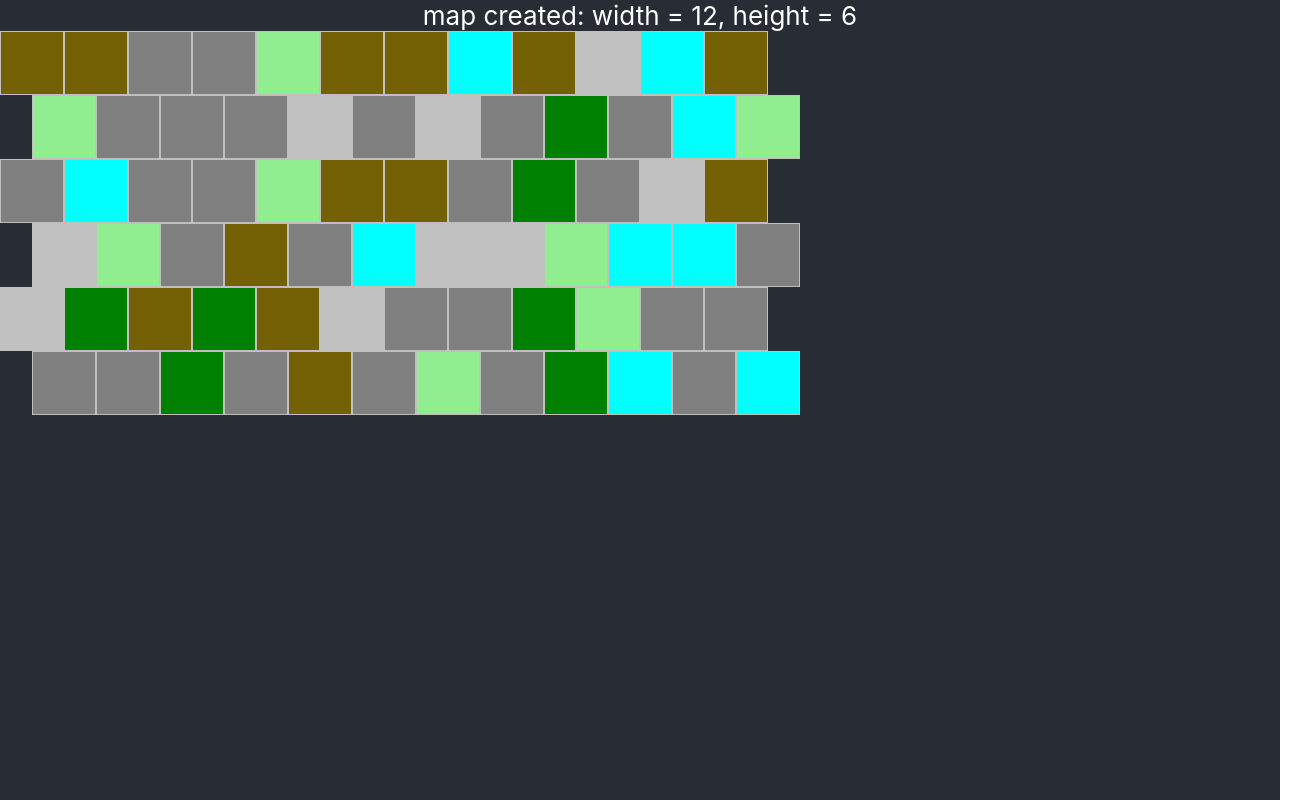
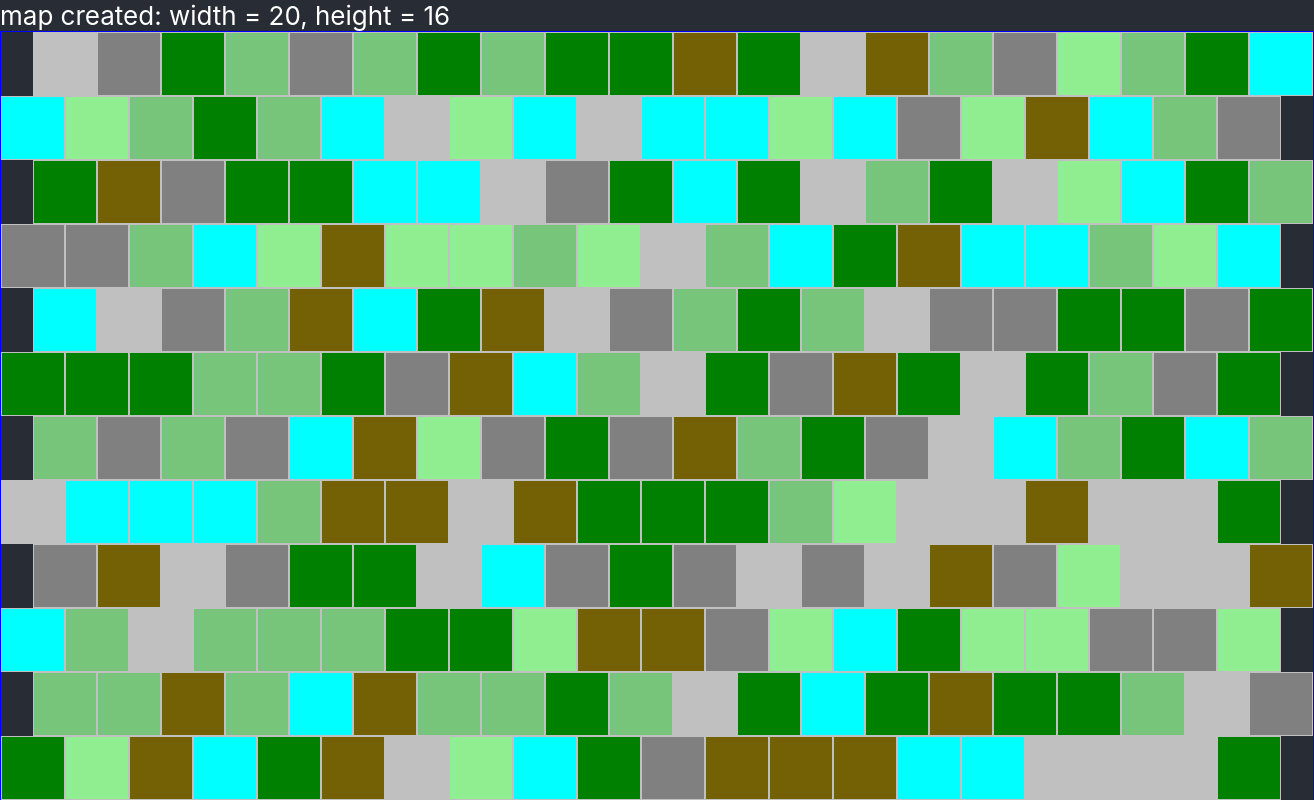
Before and after one commit to haoliu-dev/board-game, a React (Create React App) app: page / in a window 1280 px wide. Shown: the top 800 px of the page, 1314 px wide, since content can reach past the window. Built offline with nearby package versions, Linux system fonts and the light colour scheme.

Commit message:
use flex to layout map

```diff
--- a/src/App.css
+++ b/src/App.css
@@ -1,4 +1,4 @@
-.App {
+.xApp {
   text-align: center;
   min-height: 100vh;
 
@@ -9,19 +9,33 @@
   color: white;
 }
 
+body {
+  background-color: #282c34;
+  font-size: calc(10px + 2vmin);
+  color: white;
+
+}
+
 .hextile-container {
-  position: relative;
+  display: flex;
+  flex-flow: row wrap;
+  border: solid thin blue;
+  user-select: none;
 }
 
 .hextile {
   box-sizing: border-box;
   margin: 0px;
   padding: 0px;
-  position: absolute;
   border: solid thin silver;
   width: 64px;
   height: 64px;
 }
+
+.hextile.first-col{
+  margin-left:32px;
+}
+
 .hextile:hover {
   border: solid 2px red;
   cursor:pointer;
@@ -41,7 +55,7 @@
   background-color: gray;
 }
 .terrain-hill-grass {
-  background-color: grey;
+  background-color: rgb(118, 197, 122);
 }
 .terrain-hill-tree {
   background-color: silver;
--- a/src/ui/Gameboard.js
+++ b/src/ui/Gameboard.js
@@ -7,17 +7,19 @@ export default class Gameboard extends React.Component {
   constructor(props) {
     super(props);
     this.state = {
-      map: new HexMap(12, 6),
+      map: new HexMap(20, 16),
     }
   }
   render() {
     const tiles = this.state.map.tiles.map(t =>
       <HextileUI key={t.x + ":" + t.y} hextile={t}></HextileUI>
     );
+    const mapWidthPx = this.state.map.width * 64 + 32;
+    const mapHeightPx = this.state.map.height * 64;
     return (
       <div>
         map created: width = {this.state.map.width}, height = {this.state.map.height}
-        <div className="hextile-container">
+        <div className="hextile-container" style={{ width: mapWidthPx, height: mapHeightPx }}>
           {tiles}
         </div>
       </div>
--- a/src/ui/HextileUI.js
+++ b/src/ui/HextileUI.js
@@ -13,8 +13,9 @@ export default class HextileUI extends React.Component {
     const hextile = this.state;
     const top = TILE_WIDTH_PX * hextile.x;
     const left = TILE_HEIGHT_PX * hextile.y + ((hextile.x % 2 === 0) ? 0 : TILE_WIDTH_PX / 2);
+    const firstColClassName = (hextile.y === 0 && hextile.x %2 === 0) ? 'first-col' : '';
     return (
-      <div className={`hextile terrain-${hextile.terrain.name}`} style={{ left: left + "px", top: top + "px" }} onClick={this.updateElevation}>
+      <div className={`hextile ${firstColClassName} terrain-${hextile.terrain.name}`} style={{ left: left + "px", top: top + "px" }} onClick={this.updateElevation}>
 
       </div>
     );
@@ -23,6 +24,6 @@ export default class HextileUI extends React.Component {
 
   // event handlers
   updateElevation = () => {
-    this.setState({ elevation: this.state.elevation + 880 });
+    alert(`you clicked a tile of ${this.state.terrain.name}`);
   }
 }
```
